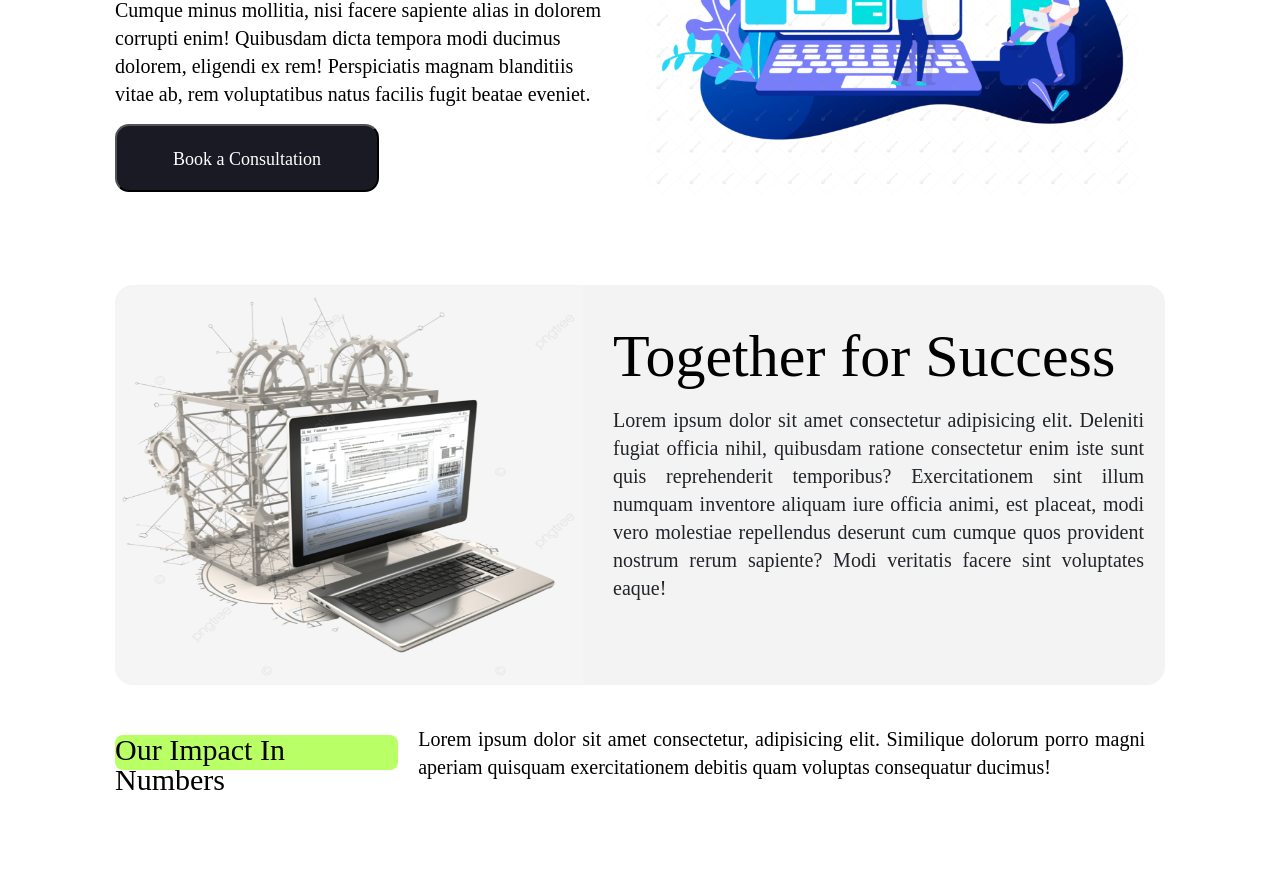
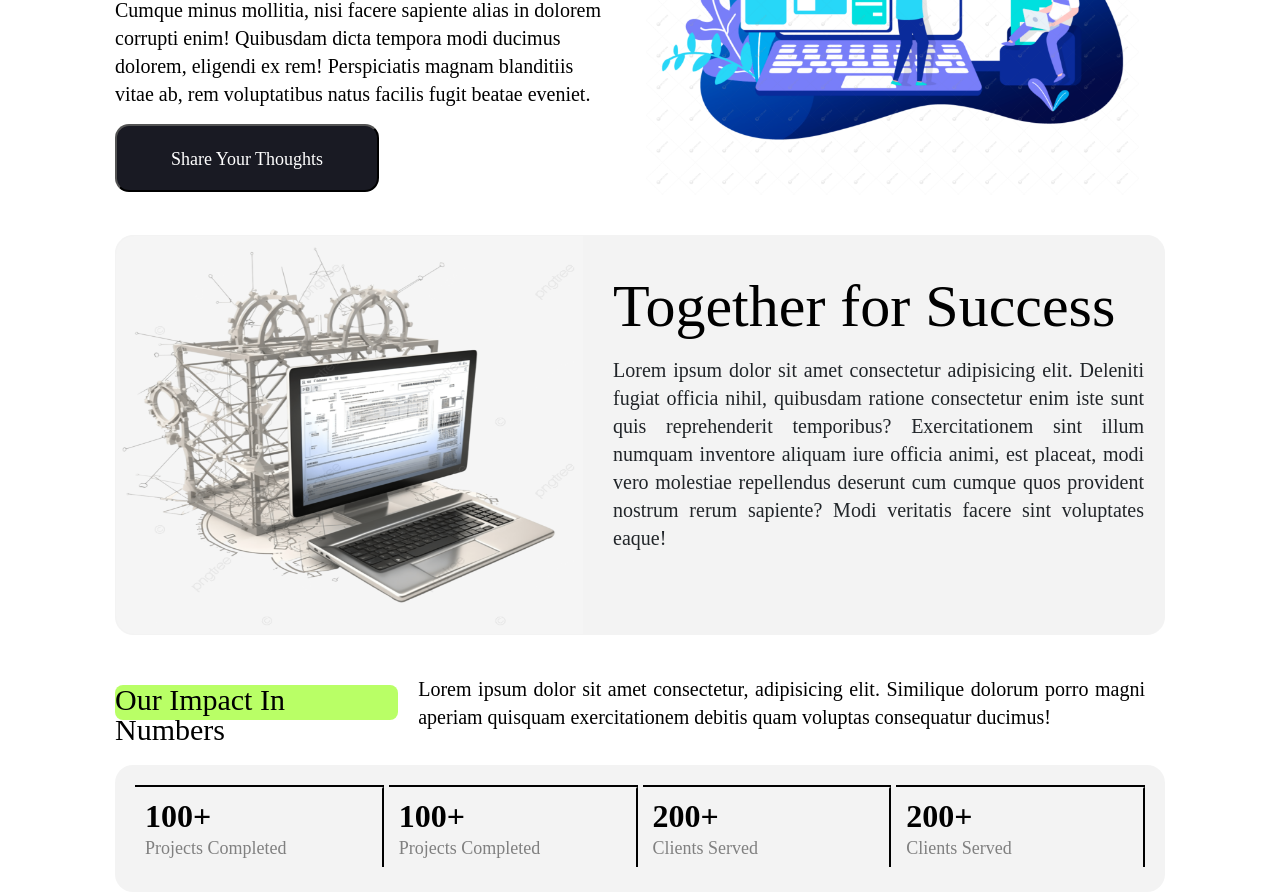
Before and after one commit to kaleemullah57/KaleemUllah_PortFolio, an Angular app: page / in a window 1280 px wide. Shown: the part 380-1272 px from the top of the page. Before the commit the page ends 1215 px from the top, so only its background shows below. Built offline with nearby package versions, Linux system fonts and the light colour scheme.

Commit message:
about section is updated

```diff
--- a/src/app/Components/about/about.component.css
+++ b/src/app/Components/about/about.component.css
@@ -1,17 +1,19 @@
-*{
+* {
     padding: 0%;
     margin: 0%;
     box-sizing: border-box;
 }
-.about-container{
+
+.about-container {
     width: 100%;
     height: auto;
     /* background-color: gray; */
     padding: 40px 100px 0px 100px;
     margin-top: 50px;
+    margin: 0px 0px auto 0px;
 }
 
-.about-container .card{
+.about-container .card {
     width: 100%;
     height: 400px;
     background: #F3F3F3;
@@ -21,18 +23,20 @@
     display: flex;
     flex-direction: row;
 }
+
 .about-container .card .left-section {
     width: 100%;
     height: 100%;
 
 }
-.about-container .card .left-section img{
+
+.about-container .card .left-section img {
     width: 100%;
     height: 100%;
     border-radius: 18px 0px 0px 18px;
 }
 
-.about-container .card .right-section{
+.about-container .card .right-section {
     width: 100%;
     height: 100%;
     /* background-color: red; */
@@ -40,7 +44,7 @@
     border-radius: 0px 18px 18px 0px;
 }
 
-.about-container .card .right-section h2{
+.about-container .card .right-section h2 {
     font-family: Space Grotesk;
     font-weight: 500;
     font-size: 60px;
@@ -50,7 +54,8 @@
     /* height: 231px; */
     color: #000000;
 }
-.about-container .card .right-section p{
+
+.about-container .card .right-section p {
     /* width: 498px; */
     /* height: 140px; */
     font-family: Space Grotesk;
@@ -79,7 +84,7 @@
 
 /* Impact Section */
 
-.about-container .impact{
+.about-container .impact {
     width: 100%;
     height: auto;
     margin-top: 20px;
@@ -91,13 +96,13 @@
     flex-direction: row;
 }
 
-.about-container .impact .left-section{
+.about-container .impact .left-section {
     width: 50%;
     height: 100px;
     margin-top: 30px;
 }
 
-.about-container .impact .left-section h2{
+.about-container .impact .left-section h2 {
     font-family: Space Grotesk;
     font-weight: 500;
     font-size: 30px;
@@ -111,7 +116,7 @@
 }
 
 
-.about-container .impact .right-section{
+.about-container .impact .right-section {
     font-family: Space Grotesk;
     font-weight: 400;
     font-size: 20px;
@@ -121,7 +126,7 @@
     padding: 0px 20px 0px 20px;
 }
 
-.about-container .impact .right-section p{
+.about-container .impact .right-section p {
     font-family: Space Grotesk;
     font-weight: 400;
     font-size: 20px;
@@ -144,16 +149,108 @@
 
 
 
+
+
+
+
+
+
+/* Numbers Section CSS */
+.about-container .impact-container {
+    width: 100%;
+    height: auto;
+    color: black;
+    background: #F3F3F3;
+    padding: 20px;
+    border-radius: 18px;
+    display: flex;
+    flex-direction: row;
+    gap: 5px;
+    justify-content: space-between;
+    margin: -20px 0px 0px 0px;
+}
+
+.about-container .impact-container .number1,
+.about-container .impact-container .number2,
+.about-container .impact-container .number3,
+.about-container .impact-container .number4 {
+    /* background-color: red; */
+    width: 100%;
+    padding: 10px;
+    border-top: 2px solid black;
+    /* border-radius: 18px; */
+    position: relative;
+    font-family: Space Grotesk;
+    font-size: 20px;
+}
+
+
+.about-container .impact-container .number1::before,
+.about-container .impact-container .number2::before,
+.about-container .impact-container .number3::before,
+.about-container .impact-container .number4::before {
+    content: '';
+    position: absolute;
+    top: 0;
+    right: 0;
+    width: 2px;
+    height: 80px;
+    background-color: black;
+    border-top-left-radius: 10px;
+}
+
+
+
+
+.about-container .impact-container .number1 h3,
+.about-container .impact-container .number2 h3,
+.about-container .impact-container .number3 h3,
+.about-container .impact-container .number4 h3 {
+    font-family: Space Grotesk;
+    font-size: 32px;
+    color: black;
+    font-weight: 800;
+}
+
+.about-container .impact-container .number1 p,
+.about-container .impact-container .number2 p,
+.about-container .impact-container .number3 p,
+.about-container .impact-container .number4 p {
+    /* background-color: red; */
+    /* width: 100%; */
+    /* padding: 10px; */
+    /* border-top: 2px solid black; */
+    /* border-radius: 18px; */
+    /* position: relative; */
+    font-family: Space Grotesk;
+    font-size: 18px;
+    color: gray;
+    font-weight: 500;
+}
+
+
+
+
+
+
+
+
+
+
+
+
+
+
 /* Tablet view (up to 768px) */
 @media screen and (max-width: 768px) {
-    .about-container{
+    .about-container {
         flex-direction: column;
         height: auto;
         padding: 40px 20px;
         margin-top: 20px;
     }
 
-    .about-container .card{
+    .about-container .card {
         width: 100%;
         height: auto;
         display: flex;
@@ -161,14 +258,15 @@
         padding: 0px 0px 40px 0px;
         color: black;
     }
-    .about-container .card .left-section img{
+
+    .about-container .card .left-section img {
         width: 100%;
         height: 600px;
         border-radius: 0px 0px 18px 18px;
 
     }
 
-    .about-container .card .right-section h2{
+    .about-container .card .right-section h2 {
         font-size: 40px;
         color: black;
     }
@@ -178,7 +276,7 @@
         padding: 0px 0px 0px 10px;
         text-align: justify;
         color: black;
-        font-family:Space Grotesk ;
+        font-family: Space Grotesk;
         line-height: 30px;
     }
 
@@ -188,7 +286,7 @@
 
     /*  Impact Section */
 
-    .about-container .impact{
+    .about-container .impact {
         width: 100%;
         height: auto;
         display: flex;
@@ -198,7 +296,7 @@
         align-items: center;
     }
 
-    .about-container .impact .left-section{
+    .about-container .impact .left-section {
         width: 100%;
         height: auto;
         display: flex;
@@ -207,26 +305,28 @@
 
         justify-content: center;
     }
-    .about-container .impact .left-section h2{
+
+    .about-container .impact .left-section h2 {
         font-size: 40px;
         color: black;
         line-height: normal;
         height: 50px;
         width: 500px;
-        font-family:Space Grotesk ;
+        font-family: Space Grotesk;
     }
 
-    .about-container .impact .right-section{
+    .about-container .impact .right-section {
         width: 100%;
         height: auto;
     }
-    .about-container .impact .right-section p{
+
+    .about-container .impact .right-section p {
         font-size: 22px;
         line-height: 24px;
         padding: 0px 0px 0px 10px;
         text-align: justify;
         color: black;
-        font-family:Space Grotesk ;
+        font-family: Space Grotesk;
         line-height: 30px;
     }
 
@@ -236,6 +336,54 @@
 
 
 
+
+
+
+
+    /*  Numbers Section TO Make it Responsive */
+    .about-container .impact-container {
+        width: 100%;
+        display: flex;
+        flex-wrap: wrap;
+        flex-direction: row;
+        justify-content: space-between;
+        margin-top: 20px;
+    }
+
+    .about-container .impact-container .number1,
+    .about-container .impact-container .number2,
+    .about-container .impact-container .number3,
+    .about-container .impact-container .number4 {
+        width: 49%;
+        height: auto;
+        box-sizing: border-box;
+        color: white;
+        margin: 0px;
+        gap: 0;
+    }
+
+
+
+    .about-container .impact-container .number1 h3,
+    .about-container .impact-container .number2 h3,
+    .about-container .impact-container .number3 h3,
+    .about-container .impact-container .number4 h3{
+        text-align: center;
+        color: black;
+        font-size: 25px;
+        font-family: Space Grotesk;
+    }
+
+
+    .about-container .impact-container .number1 p,
+    .about-container .impact-container .number2 p,
+    .about-container .impact-container .number3 p,
+    .about-container .impact-container .number4 p{
+        text-align: center;
+        color: gray;
+        font-size: 16px;
+        font-family: Space Grotesk;
+    }
 
 
 }
@@ -265,23 +413,26 @@
         /* background-color: red; */
         margin: 0px 0px 20px 0px;
     }
-    .about-container .card{
+
+    .about-container .card {
         width: 100%;
         height: auto;
         padding: 0px 0px 20px 0px;
         display: flex;
         flex-direction: column-reverse;
     }
-    .about-container .card .left-section img{
+
+    .about-container .card .left-section img {
         width: 100%;
         height: 300px;
         border-radius: 0px 0px 18px 18px;
         margin-top: 40px;
     }
-    .about-container .card .right-section h2{
+
+    .about-container .card .right-section h2 {
         font-size: 28px;
         margin-top: 0px;
-        font-family:Space Grotesk ;
+        font-family: Space Grotesk;
         /* background-color: blue; */
     }
 
@@ -292,7 +443,7 @@
 
     /*  Impact Section */
 
-.about-container .impact{
+    .about-container .impact {
         width: 100%;
         height: auto;
         display: flex;
@@ -302,7 +453,7 @@
         align-items: center;
     }
 
-.about-container .impact .left-section{
+    .about-container .impact .left-section {
         width: 100%;
         height: auto;
         display: flex;
@@ -310,22 +461,24 @@
         text-align: center;
         justify-content: center;
     }
-.about-container .impact .left-section h2{
+
+    .about-container .impact .left-section h2 {
         font-size: 28px;
         color: black;
         line-height: normal;
         height: 35px;
         width: 400px;
-    font-family:Space Grotesk ;
+        font-family: Space Grotesk;
     }
 
-.about-container .impact .right-section{
+    .about-container .impact .right-section {
         width: 100%;
         height: auto;
     }
-.about-container .impact .right-section p{
+
+    .about-container .impact .right-section p {
         font-size: 25px;
-    font-family:Space Grotesk ;
+        font-family: Space Grotesk;
         line-height: 30px;
         padding: 0px 0px 0px 10px;
         text-align: justify;
--- a/src/app/Components/about/about.component.html
+++ b/src/app/Components/about/about.component.html
@@ -24,14 +24,46 @@
     <div class="impact">
         <div class="left-section">
             <h2>
-                 Our Impact In Numbers
+                Our Impact In Numbers
             </h2>
         </div>
         <div class="right-section">
-         <p>
-            Lorem ipsum dolor sit amet consectetur, adipisicing elit. Similique dolorum porro magni aperiam quisquam
-            exercitationem debitis quam voluptas consequatur ducimus!
-         </p>
+            <p>
+                Lorem ipsum dolor sit amet consectetur, adipisicing elit. Similique dolorum porro magni aperiam quisquam
+                exercitationem debitis quam voluptas consequatur ducimus!
+            </p>
         </div>
     </div>
+
+
+
+    <!--  Number of the Impact Section -->
+    <div class="impact-container">
+        <!-- First Number Section -->
+        <div class="number1">
+            <h3>100+</h3>
+            <p>Projects Completed</p>
+        </div>
+
+        <!-- second Number Section -->
+        <div class="number2">
+            <h3>100+</h3>
+            <p>Projects Completed</p>
+        </div>
+
+        <!--  Third Number Section -->
+        <div class="number3">
+            <h3>200+</h3>
+            <p>Clients Served</p>
+        </div>
+
+
+        <!-- Fourth Number Section -->
+        <div class="number4">
+            <h3>200+</h3>
+            <p>Clients Served</p>
+        </div>
+
+
+    </div>
 </section>
--- a/src/app/Components/hero/hero-section/hero-section.component.html
+++ b/src/app/Components/hero/hero-section/hero-section.component.html
@@ -9,7 +9,7 @@
             blanditiis vitae ab, rem voluptatibus natus facilis fugit beatae eveniet.
         </p>
         <button class="heading-button">
-            Book a Consultation
+            Share Your Thoughts
         </button>
     </div>
     <div class="right-section">
--- a/src/app/Components/navbar/navbar.component.html
+++ b/src/app/Components/navbar/navbar.component.html
@@ -1,6 +1,6 @@
 <nav class="navbar navbar-expand-md navbar-light bg-light">
   <!-- Left-aligned Navbar Brand -->
-  <a class="navbar-brand" routerLink="/">Navbar</a>
+  <a class="navbar-brand" routerLink="/"><img src="/rocket.png" alt="Brand Logo"></a>
 
   <!-- Navbar Toggler -->
   <button class="navbar-toggler" type="button" (click)="isNavbarCollapsed = !isNavbarCollapsed"
--- a/src/styles.css
+++ b/src/styles.css
@@ -1 +1,6 @@
 /* You can add global styles to this file, and also import other style files */
+*{
+    padding: 0%;
+    margin: 0%;
+    box-sizing: border-box;
+}
```
Also changed, not shown: src/app/Components/hero/hero-section/hero-section.component.css (+11 -3 lines), src/app/Components/navbar/navbar.component.css (+14 -4 lines). Lines whose indentation alone changed are shown as unchanged.
